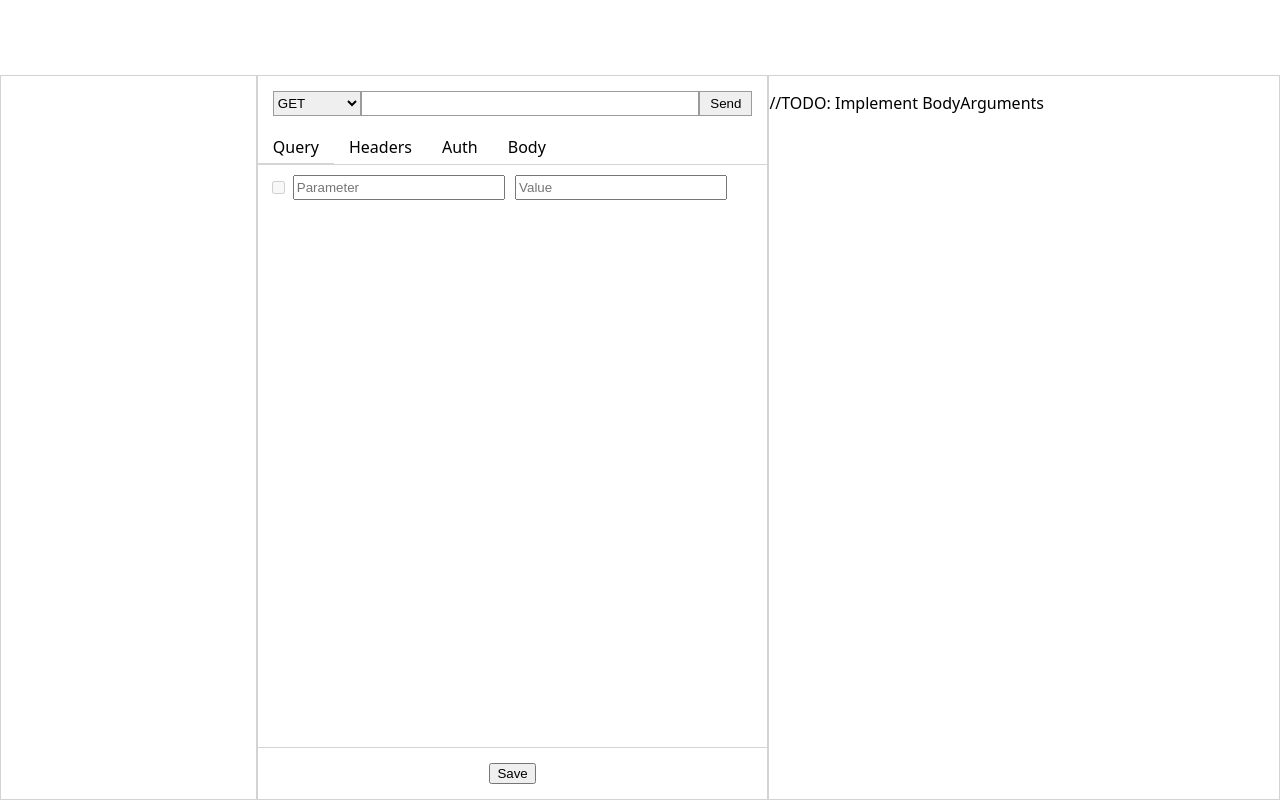
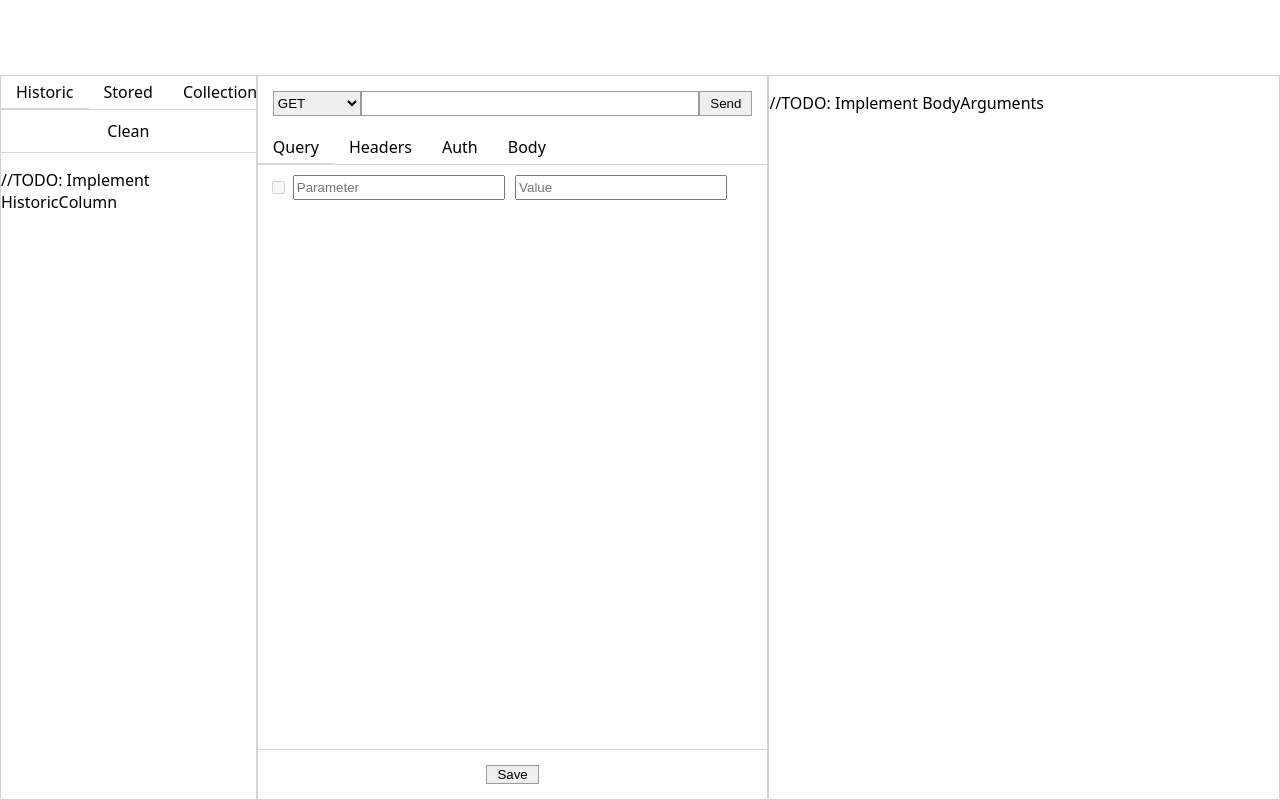
Before and after one commit to Rafael24595/go-api-front, a React (Vite) app: page / in a window 1280 px wide. Built offline with nearby package versions, Linux system fonts and the light colour scheme.

Commit message:
[FEATURE] Left sidebar schema defined.
- Components HistoricColumn, StoredColumn and CollectionColumn created.

```diff
--- a/src/components/body/client/left-sidebar/LeftSidebar.tsx
+++ b/src/components/body/client/left-sidebar/LeftSidebar.tsx
@@ -1,9 +1,58 @@
-import './LeftSidebar.css'
+import { useState } from 'react';
+import { HistoricColumn } from './historic-column/HistoricColumn';
+import { StoredColumn } from './stored-column/StoredColumn';
+import { CollectionColumn } from './collection-column/CollectionColumn';
 
-export function LeftSidebar() {
+import './LeftSidebar.css';
+
+const VIEW_HISTORIC = "historic";
+const VIEW_STORED = "stored";
+const VIEW_COLLECTION = "collection";
+
+const DEFAULT_CURSOR = VIEW_HISTORIC;
+
+interface LeftSidebarProps {
+    cursorStatus?: string;
+}
+
+interface Payload {
+    cursor: string;
+}
+
+export function LeftSidebar({cursorStatus}: LeftSidebarProps) {
+    const [data, setData] = useState<Payload>({
+        cursor: cursorStatus || DEFAULT_CURSOR,
+    });
+
+    const cursorChange = (e: React.ChangeEvent<HTMLInputElement>) => {
+        let newData = {...data, cursor: e.target.value};
+        setData(newData);
+    };
+
     return (
         <div id='left-sidebar'>
-
+            <div className="radio-button-group cover border-bottom">
+                <input type="radio" id="tag-left-sidebar-historic" className="client-tag" name="cursor-left-sidebar"
+                    checked={data.cursor === VIEW_HISTORIC}
+                    value={VIEW_HISTORIC}
+                    onChange={cursorChange}/>
+                <label htmlFor="tag-left-sidebar-historic">Historic</label>
+                <input type="radio" id="tag-left-sidebar-stored" className="client-tag" name="cursor-left-sidebar"
+                    checked={data.cursor === VIEW_STORED}
+                    value={VIEW_STORED}
+                    onChange={cursorChange}/>
+                <label htmlFor="tag-left-sidebar-stored">Stored</label>
+                <input type="radio" id="tag-left-sidebar-collection" className="client-tag" name="cursor-left-sidebar"
+                    checked={data.cursor === VIEW_COLLECTION}
+                    value={VIEW_COLLECTION}
+                    onChange={cursorChange}/>
+                <label htmlFor="tag-left-sidebar-collection">Collection</label>
+            </div>
+            <div id="request-form-options">
+                {data.cursor === VIEW_HISTORIC && <HistoricColumn/>}
+                {data.cursor === VIEW_STORED && <StoredColumn/>}
+                {data.cursor === VIEW_COLLECTION && <CollectionColumn/>}
+            </div>
         </div>
     )
 }
--- /dev/null
+++ b/src/components/body/client/left-sidebar/collection-column/CollectionColumn.tsx
@@ -0,0 +1,16 @@
+import './CollectionColumn.css'
+
+export function CollectionColumn() {
+    return (
+        <>
+            <div id="column-container">
+                <button className="column-option option-button border-bottom">
+                    <span>New</span>
+                </button>
+                <div id="collection-container">
+                    <p>//TODO: Implement CollectionColumn</p>
+                </div>
+            </div>
+        </>
+    )
+}
--- /dev/null
+++ b/src/components/body/client/left-sidebar/historic-column/HistoricColumn.tsx
@@ -0,0 +1,16 @@
+import './HistoricColumn.css'
+
+export function HistoricColumn() {
+    return (
+        <>
+            <div id="column-container">
+                <button className="column-option option-button border-bottom">
+                    <span>Clean</span>
+                </button>
+                <div id="historic-container">
+                    <p>//TODO: Implement HistoricColumn</p>
+                </div>
+            </div>
+        </>
+    )
+}
--- /dev/null
+++ b/src/components/body/client/left-sidebar/stored-column/StoredColumn.tsx
@@ -0,0 +1,16 @@
+import './StoredColumn.css'
+
+export function StoredColumn() {
+    return (
+        <>
+            <div id="column-container">
+                <button className="column-option option-button border-bottom">
+                    <span>New</span>
+                </button>
+                <div id="stored-container">
+                    <p>//TODO: Implement StoredColumn</p>
+                </div>
+            </div>
+        </>
+    )
+}
--- a/src/index.css
+++ b/src/index.css
@@ -1,5 +1,6 @@
 :root {
-  font-family: system-ui, -apple-system, BlinkMacSystemFont, 'Segoe UI', Roboto, Oxygen, Ubuntu, Cantarell, 'Open Sans', 'Helvetica Neue', sans-serif;
+  --default-font: system-ui, -apple-system, BlinkMacSystemFont, 'Segoe UI', Roboto, Oxygen, Ubuntu, Cantarell, 'Open Sans', 'Helvetica Neue', sans-serif;
+  font-family: var(--default-font);
 }
 
 html, body {
@@ -11,6 +12,30 @@ html, body {
 body {
   display: flex;
   flex-direction: column;
+}
+
+button {
+  padding-left: 10px;
+  padding-right: 10px;
+  box-sizing: border-box;
+  border: 1px solid #9b9b9b;
+  cursor: pointer;
+}
+
+button:hover {
+  background-color: #d1d1d1;
+}
+
+.option-button {
+  font-family: var(--default-font);
+  font-size: 1em;
+  height: auto !important;
+  background-color: transparent;
+  border: none;
+}
+
+.option-button:hover {
+  background-color: #f0f0f0;
 }
 
 /* Move to custom css file */
@@ -59,3 +84,19 @@ body {
 }
 
 /* ----------------------- */
+
+/* Move to custom css file */
+
+#column-container {
+  overflow: hidden;
+  display: flex;
+  flex-direction: column;
+  flex: 1 1 auto;
+}
+
+.column-option {
+  padding: 10px;
+  text-align: center;
+}
+
+/* ----------------------- */
```
Also changed, not shown: src/components/body/client/left-sidebar/collection-column/CollectionColumn.css (added), src/components/body/client/left-sidebar/historic-column/HistoricColumn.css (added), src/components/body/client/left-sidebar/stored-column/StoredColumn.css (added).
